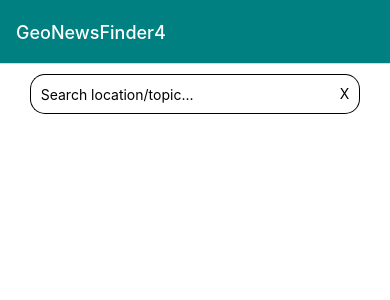
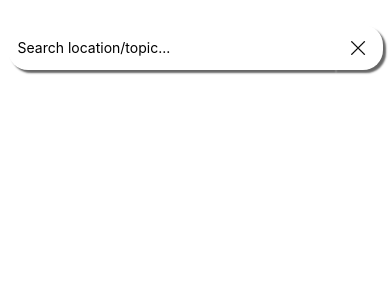
Before and after one commit to CS-Capstone-Team-4-Terawe/GeoNewsFinder4, a React Native app in the folder GeoNewsFinder4/: screen /Home in a window 390 px wide. Shown: the top 300 px of the page. Built offline with nearby package versions, Linux system fonts and the light colour scheme.

Commit message:
Updated UI

```diff
--- a/GeoNewsFinder4/App.js
+++ b/GeoNewsFinder4/App.js
@@ -13,7 +13,7 @@ export default function App() {
       <Stack.Navigator
         initialRouteName='Home'
         screenOptions={{
-          headerShown: true,
+          headerShown: false,
           headerMode: 'screen',
           headerTintColor: 'white',
           headerStyle: { backgroundColor: 'teal' },
@@ -23,14 +23,17 @@ export default function App() {
           name='Home'
           component={ MapViewScreen }
           options={{
-            title: 'GeoNewsFinder4',
+            title: ' ',
           }}
         />
         <Stack.Screen
           name='ArticlePage'
           component={ ArticleSynopsisView }
           options={{
-            title: 'Article Synopsis',
+            title: '',
+            headerShown: true,
+            headerTintColor: 'black',
+            headerStyle: { backgroundColor: 'white' },
           }}
         />
       </Stack.Navigator>
--- a/GeoNewsFinder4/components/SearchBar.js
+++ b/GeoNewsFinder4/components/SearchBar.js
@@ -1,5 +1,5 @@
 import React, { useState } from 'react';
-import {SafeAreaView, StyleSheet, TextInput, TouchableOpacity, Text, View} from 'react-native';
+import {SafeAreaView, StyleSheet, TextInput, TouchableOpacity, View, Image} from 'react-native';
 
 const SearchBar = ({ onSearchSubmit }) => {
   const [searchInput, setSearchInput] = useState('');
@@ -23,7 +23,7 @@ const SearchBar = ({ onSearchSubmit }) => {
             value={searchInput}
           />
           <TouchableOpacity style={styles.clearButton} onPress={clearSearchInput}>
-            <Text>X</Text>
+            <Image source={require('../assets/X.png')} style={styles.xImage} />
           </TouchableOpacity>
         </View>
       </SafeAreaView>
@@ -33,32 +33,43 @@ const SearchBar = ({ onSearchSubmit }) => {
 
   const styles = StyleSheet.create({
     input: {
-      height: 40,
-      width: 300,
+      height: 45,
+      width: 325,
       margin: 0,
       padding: 10,
-      borderWidth: 1,
-      borderRightWidth: 0,
-      borderRadius: 15,
+      borderRadius: 20,
       borderTopRightRadius: 0,
       borderBottomRightRadius: 0,
       backgroundColor: 'white',
+      shadowColor: 'black', // Shadow color
+      shadowOffset: { width: 3, height: 3 }, // Shadow offset
+      shadowOpacity: 0.6, // Shadow opacity
+      shadowRadius: 2, // Shadow radius
     },
     searchContainer: {
       flexDirection: 'row',
       alignItems: 'center',
+      marginTop: 15,
     },
     clearButton: {
       margin: 0,
-      height: 40,
+      height: 45,
       padding: 10,
       backgroundColor: 'white',
-      borderWidth: 1,
-      borderLeftWidth: 0,
-      borderRadius: 15,
+      borderRadius: 20,
       borderTopLeftRadius: 0,
       borderBottomLeftRadius: 0,
+      shadowColor: 'black',
+      shadowOffset: { width: 3, height: 3 },
+      shadowOpacity: 0.6,
+      shadowRadius: 2,
+      alignItems: 'center',
+      justifyContent: 'center',
     },
+    xImage: {
+      height: 30,
+      width: 30,
+    }
   });
 
   export default SearchBar;
--- a/GeoNewsFinder4/screens/ArticleSynopsisViewScreen.js
+++ b/GeoNewsFinder4/screens/ArticleSynopsisViewScreen.js
@@ -15,6 +15,7 @@ function ArticleSynopsisView( {route, navigation} ) {
   const layout = useWindowDimensions();
 
   const [index, setIndex] = React.useState(0);
+
   const [routes] = React.useState([
     { key: 'first', title: 'Overview' },
     { key: 'second', title: 'Chat Bot' },
@@ -27,8 +28,14 @@ function ArticleSynopsisView( {route, navigation} ) {
       style={styles.tabBar}
       indicatorStyle={styles.tabBarIndicator}
       labelStyle={styles.tabBarLabel}
+      renderLabel={({ route, focused }) => (
+        <Text style={[styles.tabBarLabel, { color: focused ? 'blue' : 'grey' }]}>
+          {route.title}
+        </Text>
+      )}
     />
   );
+
   console.log(route.params.name.title);
 
   return (
@@ -70,14 +77,17 @@ const styles = StyleSheet.create({
       height: '65%',
     },
     tabBar: {
-      backgroundColor: 'teal',
-      height: '9%',
+      backgroundColor: 'white',
+      height: '8%',
+      borderBottomWidth: 1,
+      borderColor: 'grey',
     },
     tabBarIndicator: {
-      backgroundColor: 'white',
+      backgroundColor: 'blue',
     },
     tabBarLabel: {
       fontSize: 12,
+      color: 'black',
     },
     image: {
       width: '100%',
--- a/GeoNewsFinder4/screens/MapViewScreen.js
+++ b/GeoNewsFinder4/screens/MapViewScreen.js
@@ -58,11 +58,6 @@ const MapViewScreen = () => {
     setSearchText(val.nativeEvent.text);
     console.log(val.nativeEvent.text);
   };
-
-  // const clearSearchText = () => {
-  //   onSearchSubmit('');
-  //   console.log("clearing?");
-  // };
 
   return (
     <View style={styles.container}>
```
Also changed, not shown: GeoNewsFinder4/assets/X.png (added).
